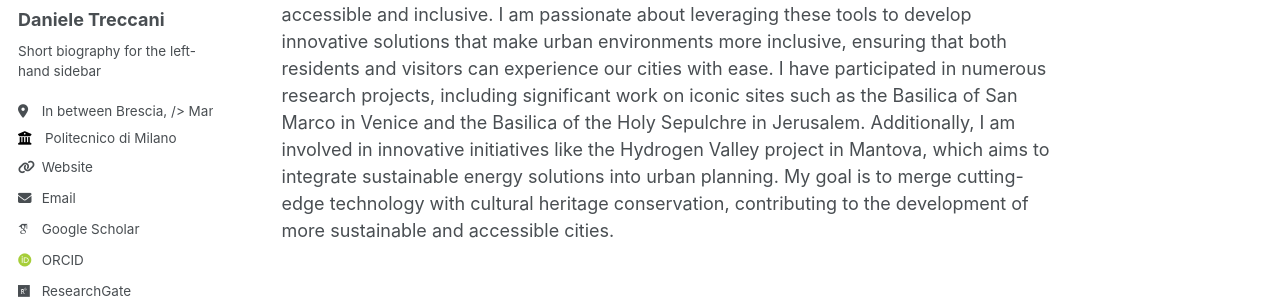
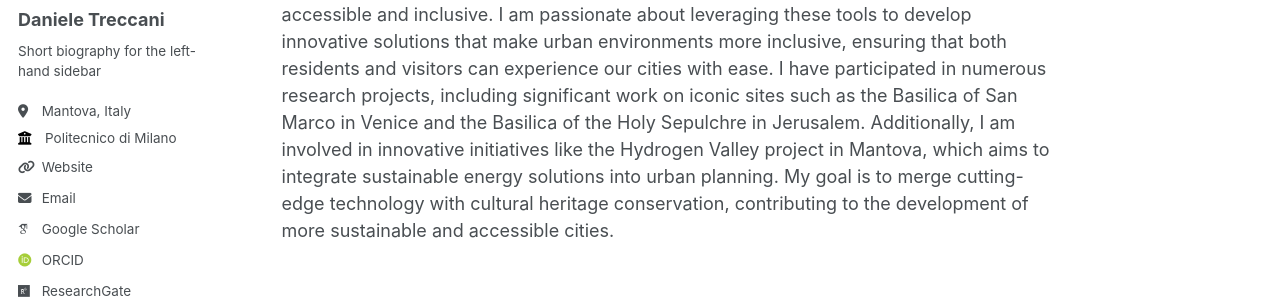
Before and after one commit to DanTRK/DanTRK.github.io, a Jekyll site: the page built from _pages/about.md, in a window 1280 px wide. Shown: the part 282-581 px from the top of the page. Built offline with Jekyll 4.4.1, drawn with Linux system fonts in a browser that asks for light colours; some web fonts are replaced.

Commit message:
Update _config.yml

```diff
--- a/_config.yml
+++ b/_config.yml
@@ -25,7 +25,7 @@ author:
   name             : "Daniele Treccani"
   pronouns         : # example: "she/her"
   bio              : "Short biography for the left-hand sidebar"
-  location         : "In between Brescia, /> Mantova and Milano"
+  location         : "Mantova, Italy"
   employer         : "Politecnico di Milano"
   uri              : "https://www4.ceda.polimi.it/manifesti/manifesti/controller/ricerche/RicercaPerDocentiPublic.do?EVN_PRODOTTI=evento&k_doc=627636&lang=EN&aa=2024&tab_ricerca=1"
   email            : "daniele.treccani@polimi.it"
```
